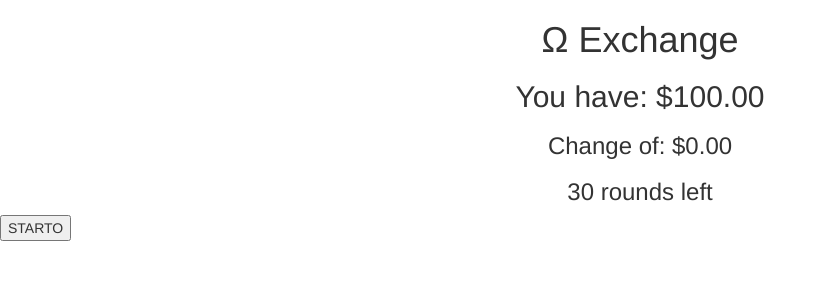
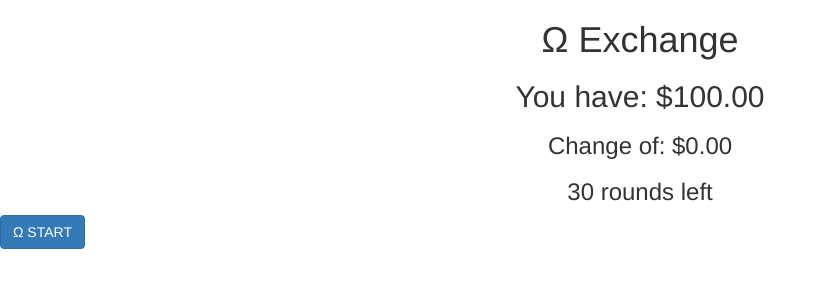
Before and after one commit to pete-wildberger/omegaExchange, a website: page public/views/index.html in a window 1280 px wide. Shown: the whole page, without its empty margins (0-827 px from the left). Drawn offline with nearby package versions, Linux system fonts and the light colour scheme; files that its build step writes are made by us from their sources; files whose address does not match are found by name.

Commit message:
fixed some stuff

```diff
--- a/public/styles/styles.css
+++ b/public/styles/styles.css
@@ -24,3 +24,7 @@ span {
 p {
   text-align: center;
 }
+
+.middle {
+  margin: auto;
+}
--- a/public/views/index.html
+++ b/public/views/index.html
@@ -23,7 +23,7 @@ crossorigin="anonymous">
   <h2>You have: {{ec.cash | currency}}</h2>
   <h3>Change of:  {{ec.cash - 100 | currency}}</h3>
   <h3>{{ec.roundsLeft}} rounds left</h3>
-  <button ng-show="ec.buttonShow" ng-click="ec.startGame()">STARTO</button>
+  <button class="btn btn-primary middle" ng-show="ec.buttonShow" ng-click="ec.startGame()">Ω START</button>
   <div class="container-fluid">
     <div class="row">
       <div class="col-xs-6 col-sm-3 col-lg-2" ng-repeat="x in ec.objectArray">
```
